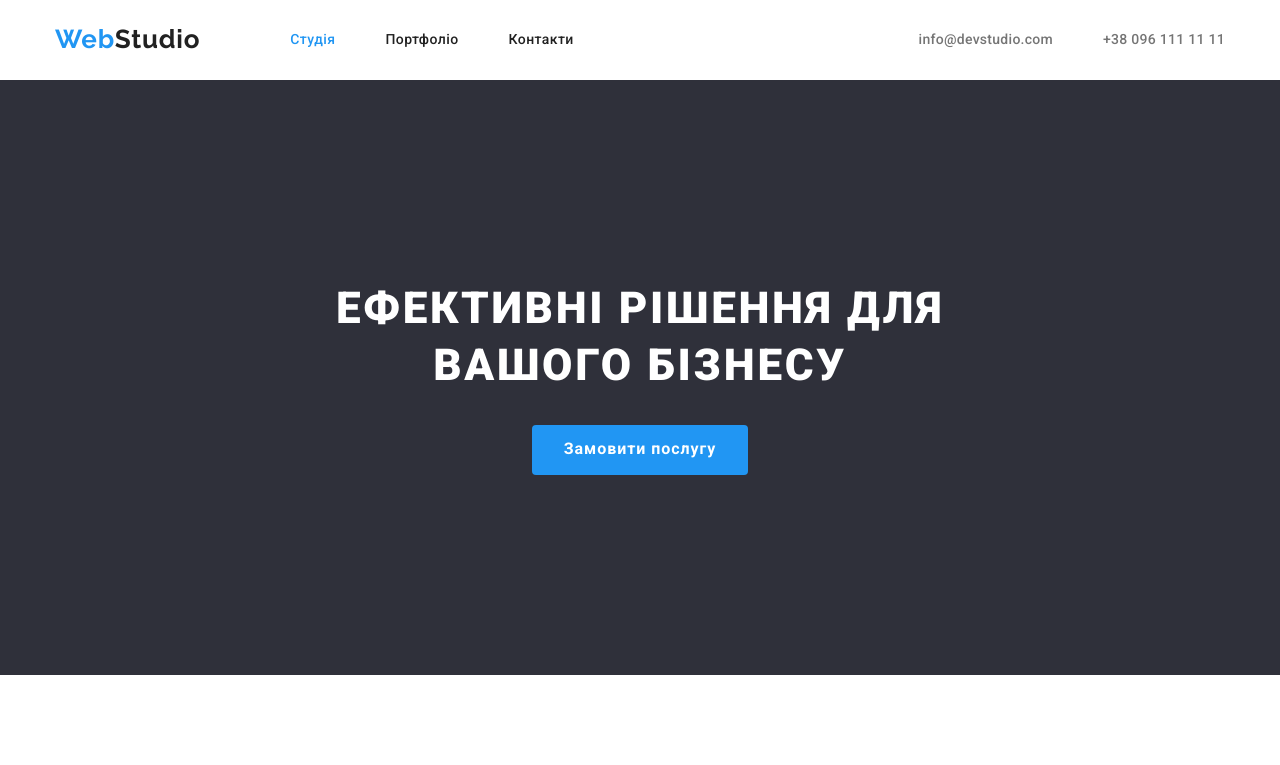
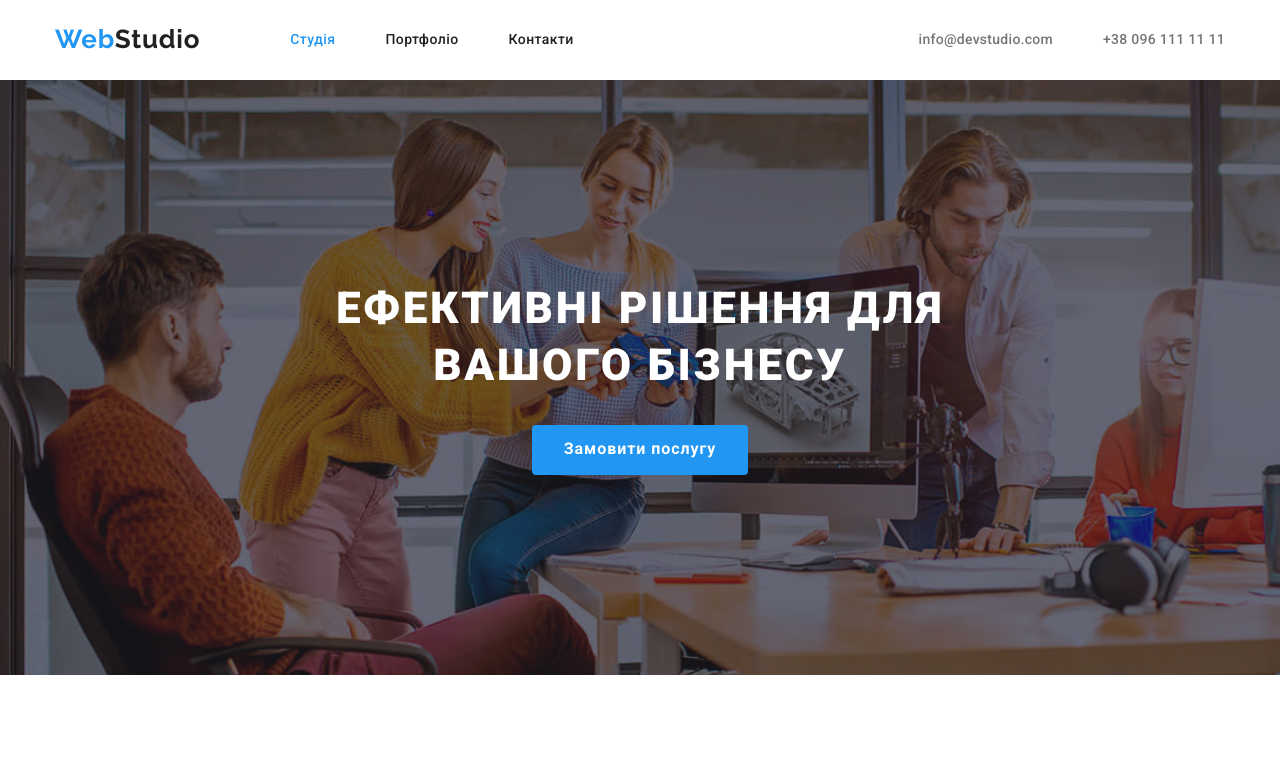
Before and after one commit to Bodeckin/-goit-markup-hw-04-Bogdan, a plain HTML site: page index.html in a window 1280 px wide. Shown: the top 765 px of the page. Drawn offline with nearby package versions, Linux system fonts and the light colour scheme.

Commit message:
add section hero

```diff
--- a/css/styles.css
+++ b/css/styles.css
@@ -351,8 +351,11 @@ li {
 
 .section-hero {
   text-align: center;
-  background: var(--footer-color);
   padding: 200px 0;
+  background-color:  #C4C4C4;
+  background-image: linear-gradient(rgba(47, 48, 58, 0.4), rgba(47, 48, 58, 0.4)),
+    url('../images/hero/Img.jpg');
+  background-size: cover;
 }
 
 .hero-button {
```
Also changed, not shown: images/hero/Img.jpg (added).
